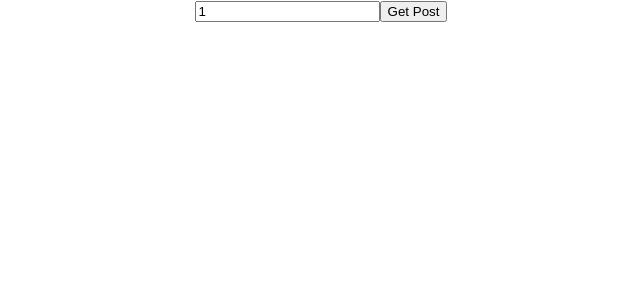
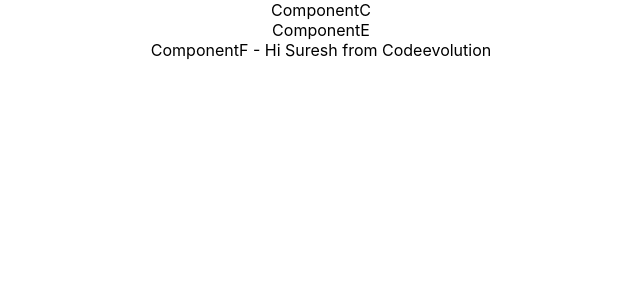
Before and after one commit to sureshmangs/learnReact, a React (Create React App) app in the folder react-hooks/: page / in a window 1280 px wide. Shown: the top 300 px of the page, without its empty margins (319-959 px from the left). Built offline with nearby package versions, Linux system fonts and the light colour scheme; no server answers.

Commit message:
useContext-hook

```diff
--- a/react-hooks/src/App.js
+++ b/react-hooks/src/App.js
@@ -1,16 +1,21 @@
-import React, { Component } from 'react';
+import React from 'react';
 
 import './App.css'
-import DataFetching from './components/DataFetching';
+import ComponentC from './components/ComponentC';
 
-export class App extends Component {
-  render() {
-    return (
-      <div className="App">
-        <DataFetching />
-      </div>
-    )
-  }
+export const UserContext = React.createContext();
+export const ChannelContext = React.createContext();
+
+function App() {
+  return (
+    <div className="App">
+      <UserContext.Provider value={"Suresh"}>
+        <ChannelContext.Provider value={"Codeevolution"}>
+          <ComponentC />
+        </ChannelContext.Provider>
+      </UserContext.Provider>
+    </div>
+  )
 }
 
 export default App
--- /dev/null
+++ b/react-hooks/src/components/ComponentC.js
@@ -0,0 +1,14 @@
+import React from 'react';
+
+import ComponentE from './ComponentE';
+
+function ComponentC() {
+    return (
+        <div>
+            ComponentC
+            <ComponentE />
+        </div>
+    )
+}
+
+export default ComponentC
--- /dev/null
+++ b/react-hooks/src/components/ComponentE.js
@@ -0,0 +1,14 @@
+import React from 'react';
+
+import ComponentF from './ComponentF'
+
+function ComponentE() {
+    return (
+        <div>
+            ComponentE
+            <ComponentF />
+        </div>
+    )
+}
+
+export default ComponentE
--- /dev/null
+++ b/react-hooks/src/components/ComponentF.js
@@ -0,0 +1,15 @@
+import React, { useContext } from 'react';
+
+import { UserContext, ChannelContext } from '../App';
+
+function ComponentF() {
+    const user = useContext(UserContext);
+    const channel = useContext(ChannelContext);
+    return (
+        <div>
+            ComponentF - Hi {user} from {channel}
+        </div>
+    )
+}
+
+export default ComponentF
```
